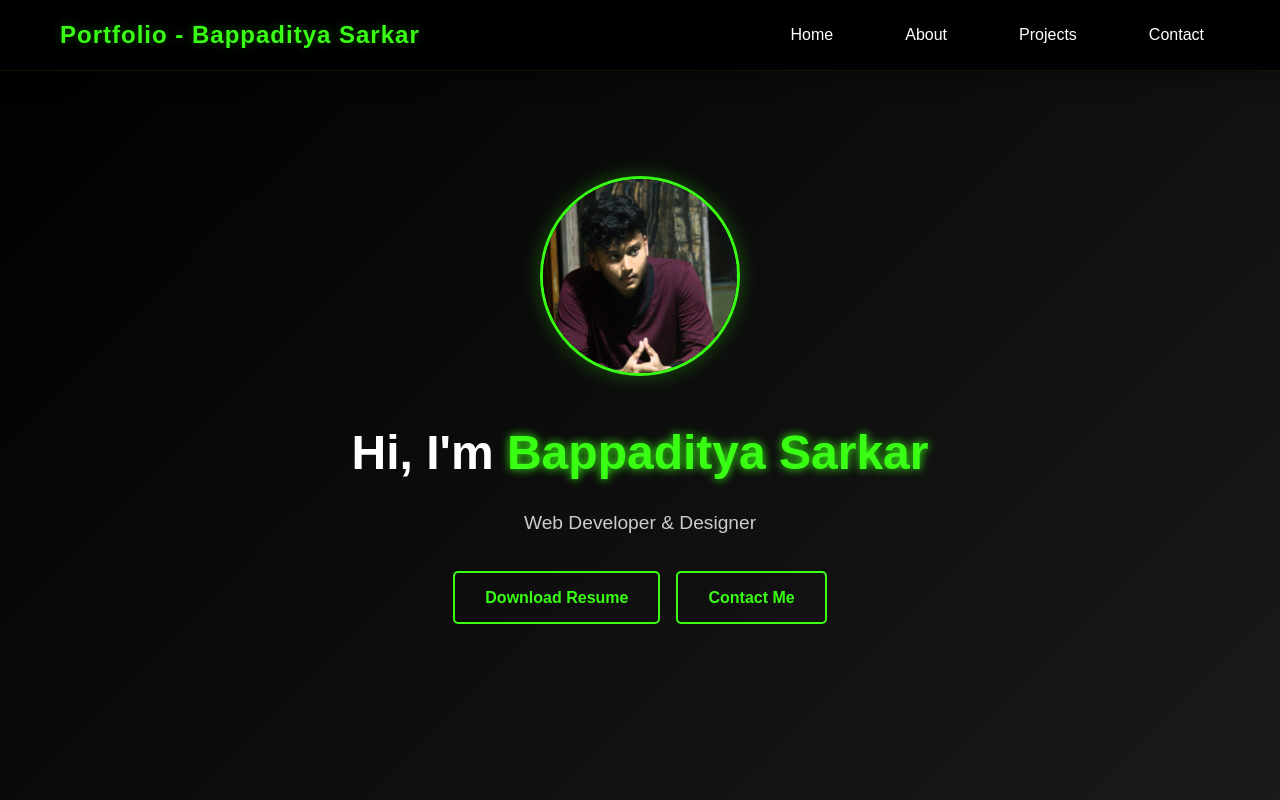
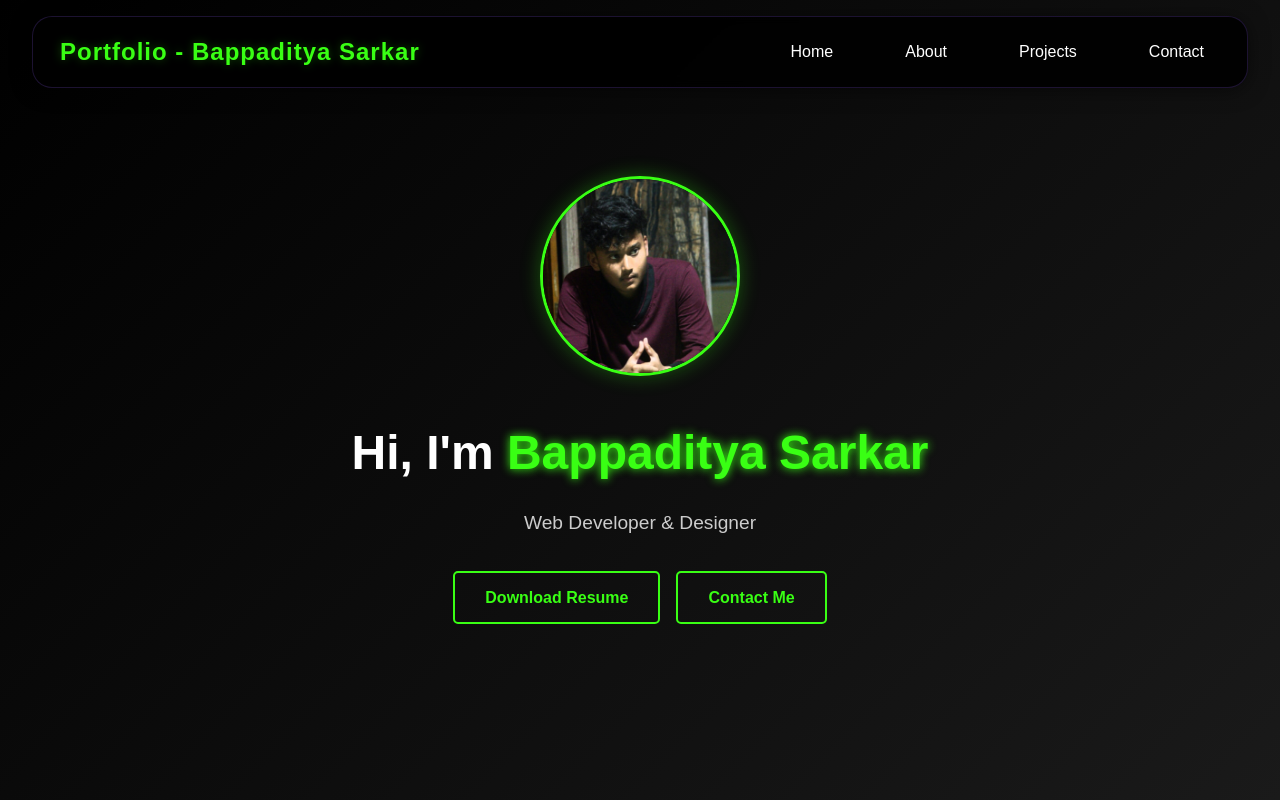
Before and after one commit to BappadityaSr/Portfolio, a plain HTML site: page index.html in a window 1280 px wide. Shown: the top 800 px of the page. Drawn offline with Linux system fonts and the light colour scheme.

Commit message:
Update style.css

```diff
--- a/style.css
+++ b/style.css
@@ -18,7 +18,7 @@ body {
 }
 
 /* Navigation */
-.navbar {
+/* .navbar {
     position: fixed;
     top: 0;
     width: 100%;
@@ -28,6 +28,23 @@ body {
     z-index: 1000;
     padding: 1rem 0;
     box-shadow: 0 2px 20px rgba(0, 0, 0, 0.5);
+} */
+
+.navbar {
+    /* justify-content: space-between; */
+    /* align-items: center; */
+    padding: 1rem 0;
+    background: rgba(0, 0, 0, 0.95);
+    backdrop-filter: blur(5px);
+    box-shadow: 0 2px 20px rgba(0, 0, 0, 0.5);
+    position: fixed;
+    width: calc(100% - 4rem);
+    top: 1rem;
+    left: 2rem;
+    border-radius: 20px;
+    z-index: 1000;
+    transition: all 0.4s ease;
+    border: 1px solid rgba(139,92,246,0.2);
 }
 
 .nav-container {
```
